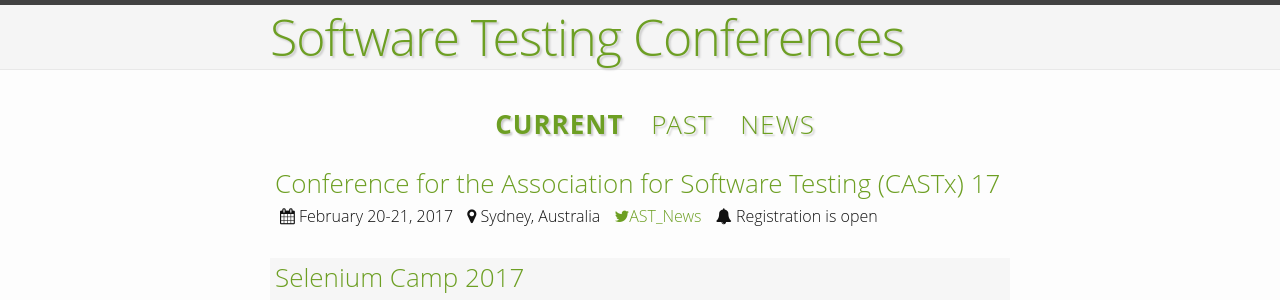
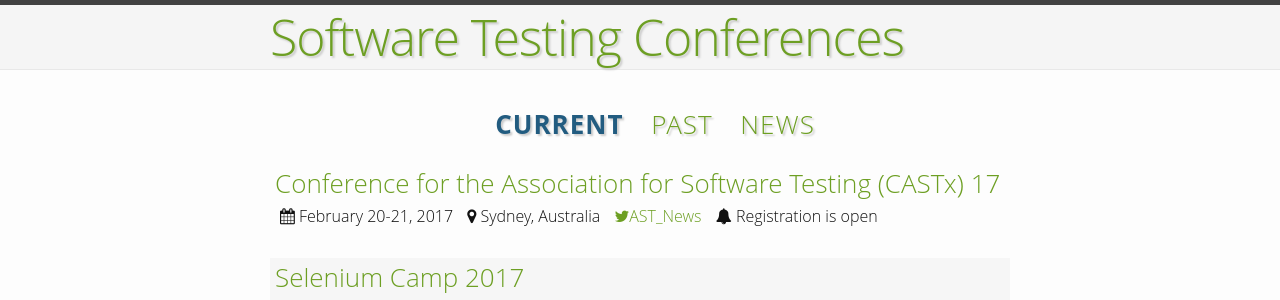
Before and after one commit to TestingConferences/testingconferences.github.io, a Jekyll site: the page built from index.html, in a window 1280 px wide. Shown: the top 300 px of the page. Built offline with Jekyll 4.4.1, drawn with Linux system fonts in a browser that asks for light colours.

Commit message:
working on new nav colors

```diff
--- a/_sass/_layout.scss
+++ b/_sass/_layout.scss
@@ -96,6 +96,7 @@
     .active {
         font-weight: bold;
         text-decoration: none;
+        color:  #225c80;
     }
 }
 
```
